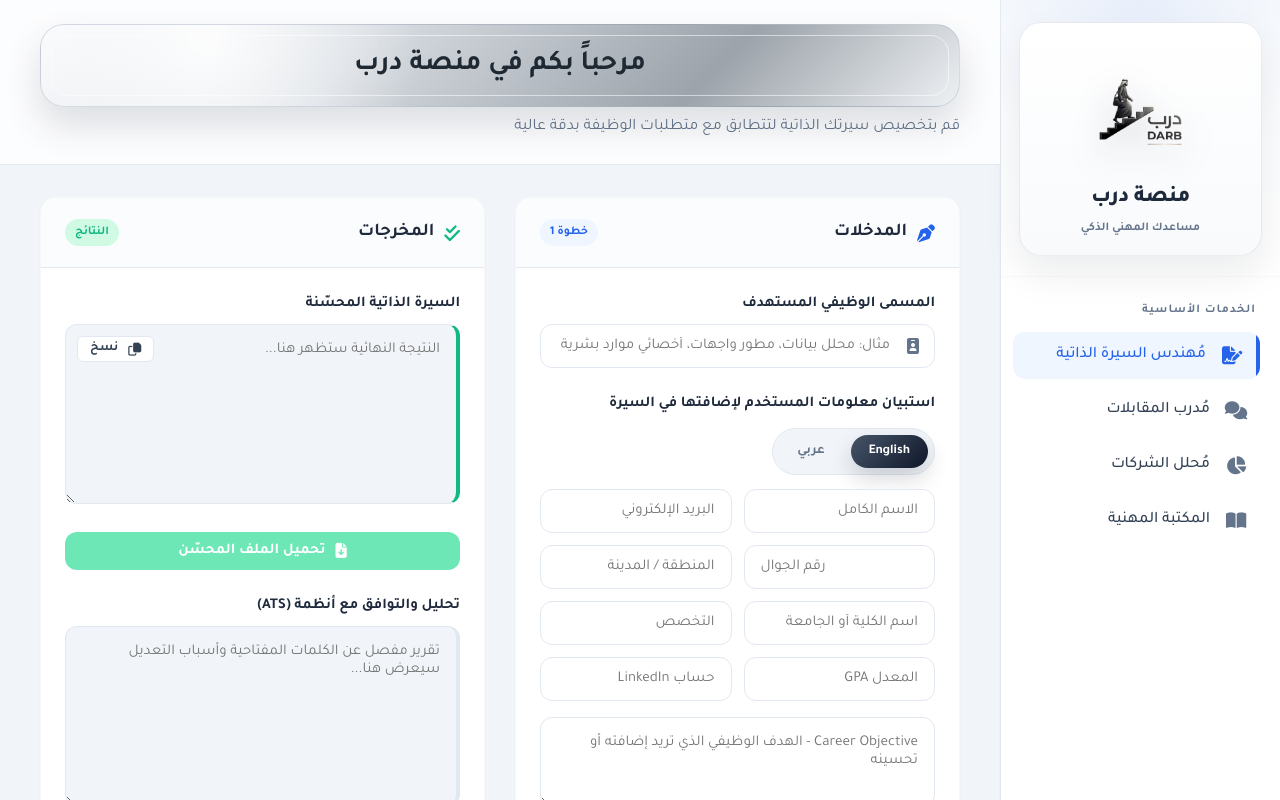
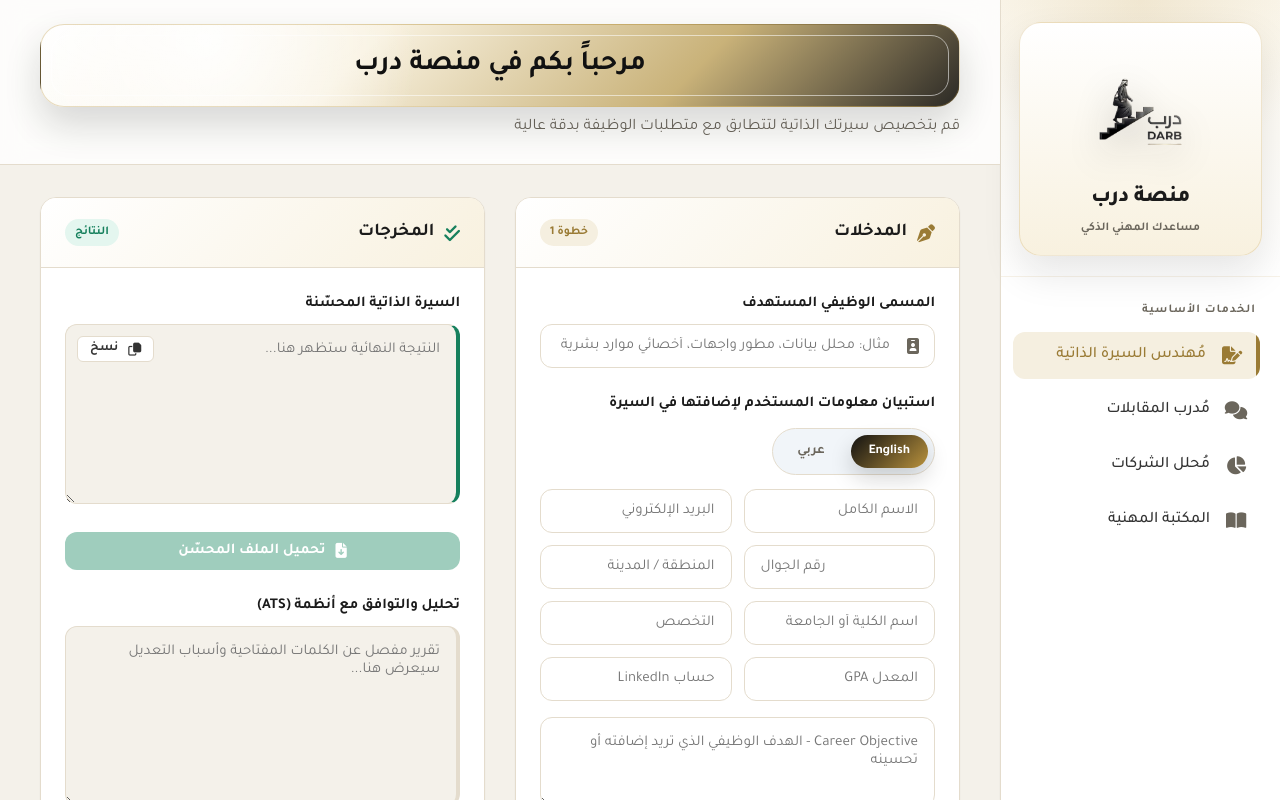
Before and after one commit to abdulah2671-svg/darb-platform, a website: page index.html in a window 1280 px wide. Drawn offline with nearby package versions, Linux system fonts and the light colour scheme.

Commit message:
Align UI with Darb brand identity

```diff
--- a/index.html
+++ b/index.html
@@ -11,7 +11,7 @@
     <!-- Icons -->
     <link rel="stylesheet" href="https://cdnjs.cloudflare.com/ajax/libs/font-awesome/6.4.0/css/all.min.css">
     <!-- Custom CSS -->
-    <link rel="stylesheet" href="style.css?v=13">
+    <link rel="stylesheet" href="style.css?v=18">
 </head>
 <body>
     <div class="app-container">
@@ -310,6 +310,6 @@
     <script src="https://unpkg.com/mammoth@1.8.0/mammoth.browser.min.js"></script>
     <script src="https://cdnjs.cloudflare.com/ajax/libs/jspdf/2.5.1/jspdf.umd.min.js"></script>
     <script src="https://unpkg.com/docx@8.5.0/build/index.umd.js"></script>
-    <script src="script.js?v=17"></script>
+    <script src="script.js?v=18"></script>
 </body>
 </html>
--- a/style.css
+++ b/style.css
@@ -1,25 +1,29 @@
 /* --- Variables & Modern Design System --- */
 :root {
-    --bg-base: #f1f5f9; /* Slate 100 */
+    --bg-base: #f4f1ea; /* Slate 100 */
     --bg-surface: #ffffff;
-    --primary: #1e293b; /* Slate 800 */
-    --primary-hover: #0f172a;
-    --accent: #2563eb; /* Blue 600 */
-    --accent-hover: #1d4ed8;
-    --accent-light: #eff6ff; /* Blue 50 */
-    --success: #10b981; /* Emerald 500 */
-    --success-light: #d1fae5;
-    --warning: #f59e0b; /* Amber 500 */
+    --primary: #1b1b1b; /* Slate 800 */
+    --primary-hover: #0b0b0b;
+    --accent: #9a7b35; /* Blue 600 */
+    --accent-hover: #755a22;
+    --accent-light: #f5efe0; /* Blue 50 */
+    --brand-dark: #111111;
+    --brand-metal: #525252;
+    --brand-gold: #b9923d;
+    --brand-gold-soft: #f8f1df;
+    --success: #16805d; /* Emerald 500 */
+    --success-light: #e4f6ef;
+    --warning: #b7791f; /* Amber 500 */
     --warning-light: #fef3c7;
-    --text-main: #334155; /* Slate 700 */
-    --text-muted: #64748b; /* Slate 500 */
-    --border-color: #e2e8f0; /* Slate 200 */
-    --border-light: #f8fafc;
+    --text-main: #333333; /* Slate 700 */
+    --text-muted: #6b665c; /* Slate 500 */
+    --border-color: #e4dccd; /* Slate 200 */
+    --border-light: #f7f2e8;
 
     --shadow-sm: 0 1px 2px 0 rgba(0, 0, 0, 0.05);
     --shadow: 0 4px 6px -1px rgba(0, 0, 0, 0.1), 0 2px 4px -1px rgba(0, 0, 0, 0.06);
     --shadow-lg: 0 10px 15px -3px rgba(0, 0, 0, 0.1), 0 4px 6px -2px rgba(0, 0, 0, 0.05);
-    --shadow-focus: 0 0 0 3px rgba(37, 99, 235, 0.3);
+    --shadow-focus: 0 0 0 3px rgba(185, 146, 61, 0.28);
 
     --radius-sm: 6px;
     --radius-md: 12px;
@@ -91,17 +95,17 @@ h1, h2, h3, h4, h5 { color: var(--primary); font-weight: 700; }
     justify-content: center;
     border-bottom: 1px solid var(--border-light);
     background:
-        radial-gradient(circle at 50% 0%, rgba(37, 99, 235, 0.08), transparent 58%),
-        linear-gradient(180deg, rgba(248, 250, 252, 0.95), var(--bg-surface));
+        radial-gradient(circle at 50% 0%, rgba(185, 146, 61, 0.16), transparent 58%),
+        linear-gradient(180deg, #fbf7ed, var(--bg-surface));
 }
 
 .brand-card {
     width: 100%;
     padding: 18px 16px 16px;
-    border: 1px solid rgba(148, 163, 184, 0.2);
+    border: 1px solid rgba(185, 146, 61, 0.22);
     border-radius: 22px;
-    background: linear-gradient(180deg, #ffffff, #f8fafc);
-    box-shadow: 0 18px 38px rgba(15, 23, 42, 0.08);
+    background: linear-gradient(180deg, #ffffff, #f8f1df);
+    box-shadow: 0 18px 38px rgba(17, 17, 17, 0.10);
     display: flex;
     flex-direction: column;
     align-items: center;
@@ -114,7 +118,7 @@ h1, h2, h3, h4, h5 { color: var(--primary); font-weight: 700; }
     height: auto;
     object-fit: contain;
     display: block;
-    filter: drop-shadow(0 12px 18px rgba(15, 23, 42, 0.18));
+    filter: drop-shadow(0 12px 18px rgba(17, 17, 17, 0.22));
 }
 
 .brand-identity {
@@ -141,7 +145,7 @@ h1, h2, h3, h4, h5 { color: var(--primary); font-weight: 700; }
     width: 40px;
     height: 40px;
     border-radius: var(--radius-md);
-    background: linear-gradient(135deg, var(--accent), #60a5fa);
+    background: linear-gradient(135deg, var(--brand-dark), var(--brand-gold));
     color: white;
     display: flex;
     align-items: center;
@@ -298,12 +302,12 @@ h1, h2, h3, h4, h5 { color: var(--primary); font-weight: 700; }
     justify-content: center;
     padding: 18px 28px;
     border-radius: 24px;
-    color: #1f2933;
+    color: var(--brand-dark);
     background:
-        radial-gradient(circle at 18% 20%, rgba(255, 255, 255, 0.9), transparent 28%),
-        linear-gradient(135deg, #f8fafc 0%, #d7dce2 34%, #9ca3aa 72%, #eef1f4 100%);
-    box-shadow: 0 18px 36px rgba(45, 55, 72, 0.16);
-    border: 1px solid rgba(148, 163, 184, 0.35);
+        radial-gradient(circle at 18% 20%, rgba(255, 255, 255, 0.88), transparent 28%),
+        linear-gradient(135deg, #ffffff 0%, #f8f1df 35%, #c9b279 70%, #2b2925 100%);
+    box-shadow: 0 18px 36px rgba(17, 17, 17, 0.16);
+    border: 1px solid rgba(185, 146, 61, 0.32);
     text-align: center;
     position: relative;
     overflow: hidden;
@@ -349,16 +353,16 @@ h1, h2, h3, h4, h5 { color: var(--primary); font-weight: 700; }
 .btn-icon { width: 44px; height: 44px; padding: 0; }
 .rounded-circle { border-radius: var(--radius-full); }
 
-.btn-primary { background-color: var(--accent); color: white; }
-.btn-primary:hover { background-color: var(--accent-hover); transform: translateY(-2px); box-shadow: var(--shadow); }
-.btn-primary:disabled { background-color: #93c5fd; cursor: not-allowed; transform: none; box-shadow: none; }
+.btn-primary { background: linear-gradient(135deg, var(--brand-dark), var(--brand-gold)); color: white; box-shadow: 0 10px 22px rgba(17, 17, 17, 0.12); }
+.btn-primary:hover { background: linear-gradient(135deg, var(--primary-hover), var(--accent-hover)); transform: translateY(-2px); box-shadow: var(--shadow); }
+.btn-primary:disabled { background: #b8aa8c; cursor: not-allowed; transform: none; box-shadow: none; }
 
 .btn-success { background-color: var(--success); color: white; }
-.btn-success:hover { background-color: #059669; transform: translateY(-2px); box-shadow: var(--shadow); }
-.btn-success:disabled { background-color: #6ee7b7; cursor: not-allowed; transform: none; box-shadow: none; }
+.btn-success:hover { background-color: #126a4f; transform: translateY(-2px); box-shadow: var(--shadow); }
+.btn-success:disabled { background-color: #9fcdbd; cursor: not-allowed; transform: none; box-shadow: none; }
 
-.btn-outline { background-color: transparent; border: 1px solid var(--border-color); color: var(--text-main); }
-.btn-outline:hover { background-color: var(--bg-base); border-color: var(--text-muted); }
+.btn-outline { background-color: rgba(255, 255, 255, 0.72); border: 1px solid var(--border-color); color: var(--text-main); }
+.btn-outline:hover { background-color: var(--brand-gold-soft); border-color: var(--brand-gold); color: var(--primary); }
 
 .btn-ghost { background-color: transparent; color: var(--text-muted); border-radius: var(--radius-full); }
 .btn-ghost:hover { background-color: var(--border-color); color: var(--primary); }
@@ -400,7 +404,7 @@ h1, h2, h3, h4, h5 { color: var(--primary); font-weight: 700; }
     background-color: var(--bg-surface);
     border-radius: var(--radius-lg);
     box-shadow: var(--shadow-sm);
-    border: 1px solid rgba(0,0,0,0.03);
+    border: 1px solid var(--border-color);
     display: flex;
     flex-direction: column;
     overflow: hidden;
@@ -412,7 +416,7 @@ h1, h2, h3, h4, h5 { color: var(--primary); font-weight: 700; }
     display: flex;
     justify-content: space-between;
     align-items: center;
-    background-color: rgba(248, 250, 252, 0.5);
+    background: linear-gradient(135deg, #ffffff, var(--brand-gold-soft));
 }
 .flex-between { display: flex; justify-content: space-between; align-items: center; }
 
@@ -507,8 +511,8 @@ textarea:focus, .form-control:focus {
 
 .survey-lang-btn.active {
     color: #ffffff;
-    background: linear-gradient(135deg, #475569, #0f172a);
-    box-shadow: 0 10px 22px rgba(15, 23, 42, 0.18);
+    background: linear-gradient(135deg, var(--brand-dark), var(--brand-gold));
+    box-shadow: 0 10px 22px rgba(17, 17, 17, 0.18);
 }
 
 .user-survey textarea {
@@ -589,7 +593,7 @@ textarea:focus, .form-control:focus {
     flex-grow: 1;
     padding: 24px;
     overflow-y: auto;
-    background-color: #f8fafc;
+    background-color: var(--border-light);
     display: flex;
     flex-direction: column;
     gap: 16px;
@@ -649,7 +653,7 @@ textarea:focus, .form-control:focus {
 .chat-hints { padding-top: 10px; font-size: 12px; color: var(--text-muted); text-align: center; }
 
 /* Evaluation Panel */
-.bg-light { background-color: #f8fafc; }
+.bg-light { background-color: var(--border-light); }
 .evaluation-panel { padding: 24px; display: flex; flex-direction: column; }
 .panel-heading h3 { font-size: 18px; margin-bottom: 4px; display: flex; align-items: center; gap: 10px; }
 
@@ -692,9 +696,10 @@ textarea:focus, .form-control:focus {
 .library-layout { max-width: 1100px; margin: 0 auto; }
 .library-filters { display: flex; justify-content: center; gap: 12px; flex-wrap: wrap; margin-bottom: 28px; }
 .library-grid { display: grid; grid-template-columns: repeat(auto-fit, minmax(230px, 1fr)); gap: 18px; }
-.library-card { min-height: 260px; display: flex; flex-direction: column; justify-content: space-between; background: white; border: 1px solid var(--border-color); border-radius: var(--radius-lg); padding: 20px; box-shadow: var(--shadow-sm); }
+.library-card { min-height: 260px; display: flex; flex-direction: column; justify-content: space-between; background: linear-gradient(180deg, #ffffff, #fffaf0); border: 1px solid var(--border-color); border-radius: var(--radius-lg); padding: 20px; box-shadow: var(--shadow-sm); transition: var(--transition); }
+.library-card:hover { transform: translateY(-4px); border-color: rgba(185, 146, 61, 0.45); box-shadow: 0 14px 28px rgba(17, 17, 17, 0.10); }
 .library-card-icon { width: 42px; height: 42px; border-radius: var(--radius-md); background: var(--accent-light); color: var(--accent); display: flex; align-items: center; justify-content: center; font-size: 18px; margin-bottom: 14px; }
-.library-pdf-preview { height: 150px; display: flex; align-items: flex-start; justify-content: center; overflow: hidden; background: #f8fafc; border: 1px solid var(--border-color); border-radius: var(--radius-md); margin-bottom: 14px; }
+.library-pdf-preview { height: 150px; display: flex; align-items: flex-start; justify-content: center; overflow: hidden; background: var(--border-light); border: 1px solid var(--border-color); border-radius: var(--radius-md); margin-bottom: 14px; }
 .library-pdf-preview canvas { max-width: 100%; height: auto; box-shadow: var(--shadow-sm); background: white; }
 .library-card-body { flex: 1; }
 .library-category { display: inline-block; font-size: 12px; color: var(--accent); background: var(--accent-light); padding: 4px 8px; border-radius: 999px; margin-bottom: 10px; }
@@ -706,7 +711,7 @@ textarea:focus, .form-control:focus {
     margin-top: 12px;
     padding: 20px;
     border-radius: var(--radius-lg);
-    background: linear-gradient(135deg, rgba(37, 99, 235, 0.08), rgba(15, 23, 42, 0.04));
+    background: linear-gradient(135deg, rgba(185, 146, 61, 0.14), rgba(17, 17, 17, 0.04));
     border: 1px solid var(--border-color);
     text-align: center;
 }
@@ -721,7 +726,8 @@ textarea:focus, .form-control:focus {
     align-self: center;
     margin-bottom: 16px;
     border: 4px solid #ffffff;
-    box-shadow: var(--shadow-md);
+    outline: 2px solid rgba(185, 146, 61, 0.42);
+    box-shadow: 0 14px 28px rgba(17, 17, 17, 0.14);
 }
 
 /* Toasts */
```
